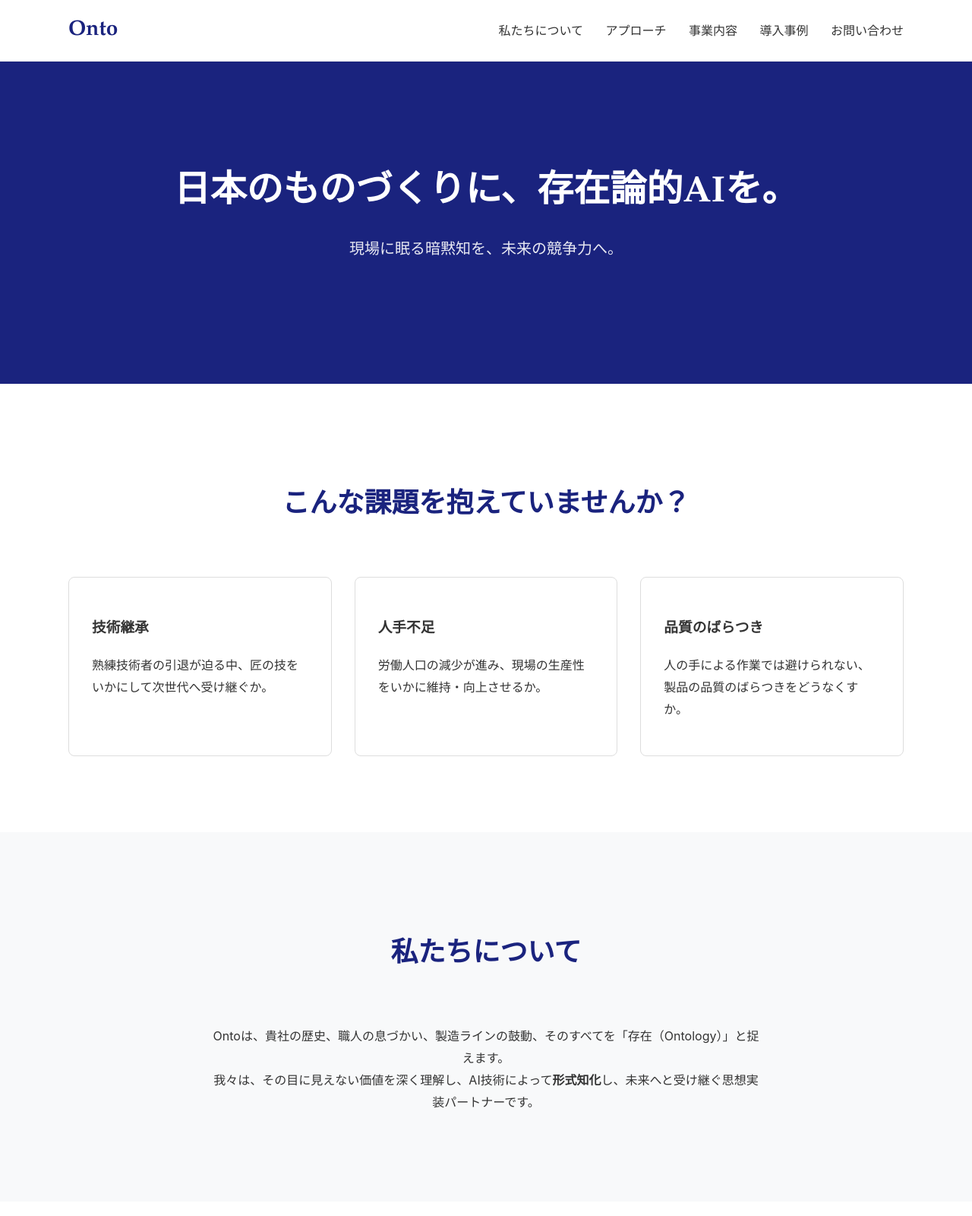
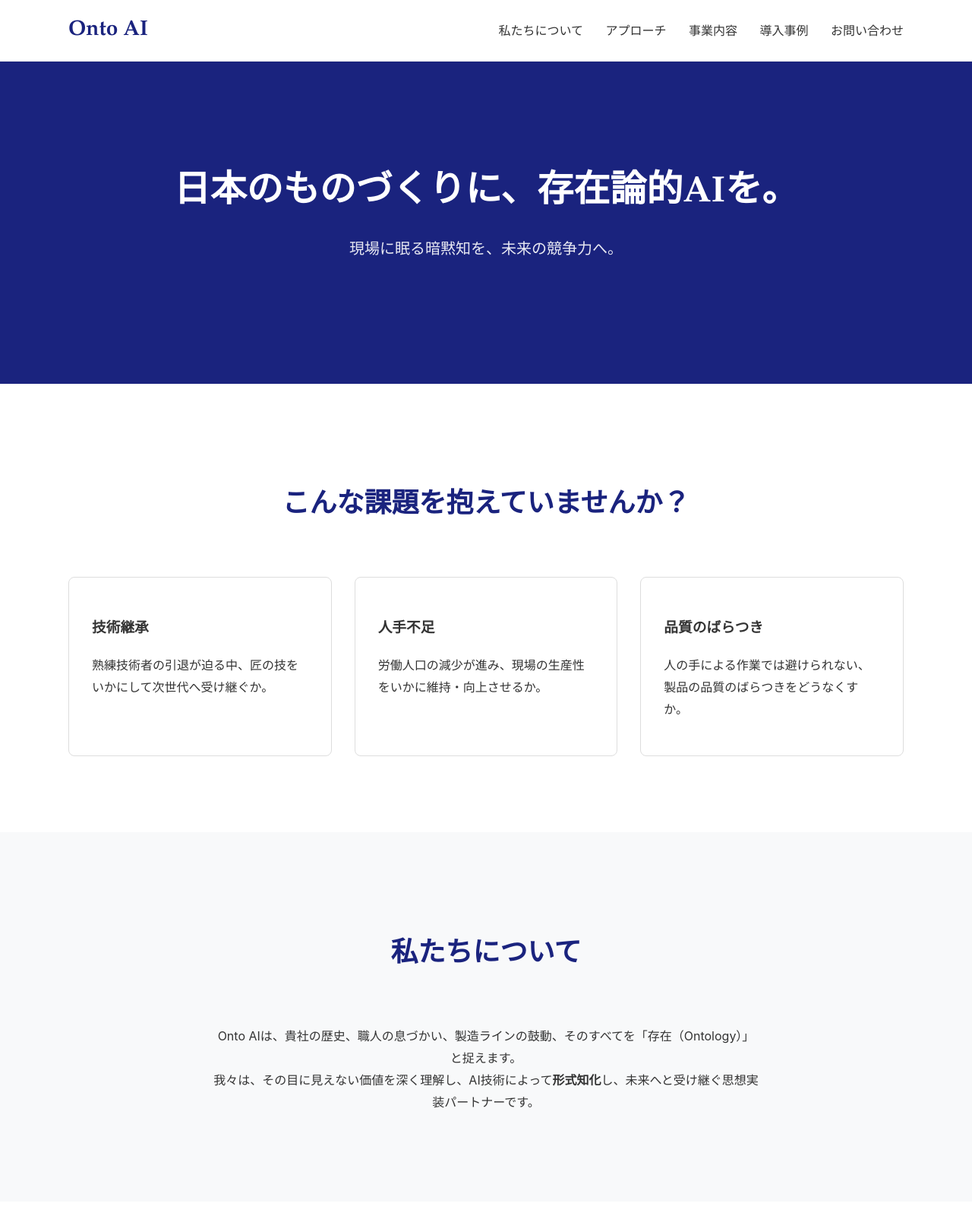
Before and after one commit to NICHIKA-K/onto-site, a plain HTML site: page index.html in a window 1280 px wide. Shown: the top 1600 px of the page at 76% size. Drawn offline with Linux system fonts and the light colour scheme.

Commit message:
feat: Change company name to Onto AI

```diff
--- a/index.html
+++ b/index.html
@@ -3,13 +3,13 @@
 <head>
     <meta charset="UTF-8">
     <meta name="viewport" content="width=device-width, initial-scale=1.0">
-    <title>Onto ─ 存在に宿る、AI実装。</title>
+    <title>Onto AI ─ 存在に宿る、AI実装。</title>
     <link rel="stylesheet" href="css/style.css">
 </head>
 <body>
     <header class="sticky-header">
         <div class="container header-content">
-            <a href="#" class="brand-logo">Onto</a>
+            <a href="#" class="brand-logo">Onto AI</a>
             <nav class="main-nav">
                 <a href="#about">私たちについて</a>
                 <a href="#approach">アプローチ</a>
@@ -52,7 +52,7 @@
             <div class="container">
                 <h2 class="section-title">私たちについて</h2>
                 <p>
-                    Ontoは、貴社の歴史、職人の息づかい、製造ラインの鼓動、そのすべてを「存在（Ontology）」と捉えます。<br>
+                    Onto AIは、貴社の歴史、職人の息づかい、製造ラインの鼓動、そのすべてを「存在（Ontology）」と捉えます。<br>
                     我々は、その目に見えない価値を深く理解し、AI技術によって<strong>形式知化</strong>し、未来へと受け継ぐ思想実装パートナーです。
                 </p>
             </div>
@@ -121,7 +121,7 @@
 
     <footer>
         <div class="container">
-            <p>&copy; 2025 Onto. All Rights Reserved.</p>
+            <p>&copy; 2025 Onto AI. All Rights Reserved.</p>
         </div>
     </footer>
 </body>
```
